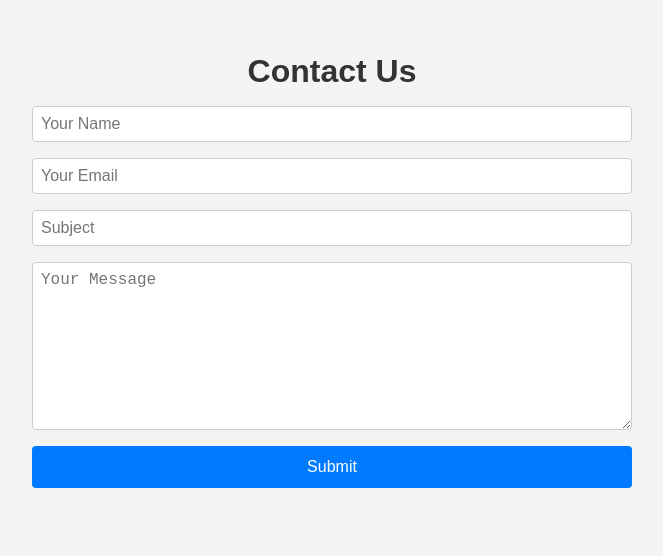
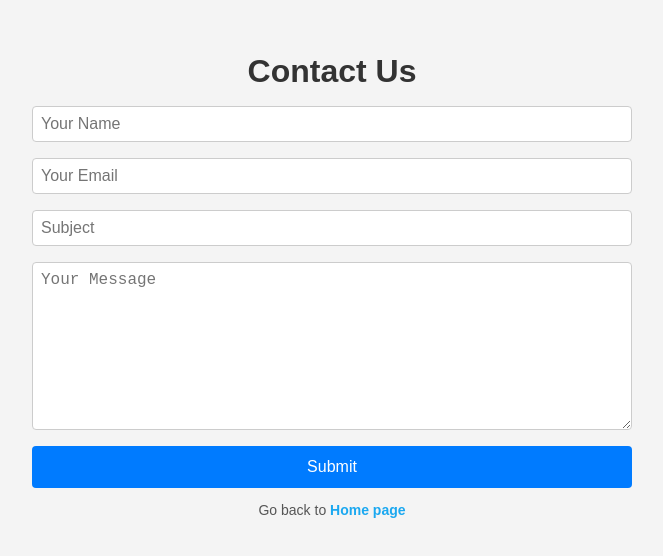
Before and after one commit to malhaouit/global-remote-jobs, a React (Vite) app in the folder front-end/: page /contact in a window 1280 px wide. Shown: the top 556 px of the page, without its empty margins (308-971 px from the left). Built offline with nearby package versions, Linux system fonts and the light colour scheme.

Commit message:
Add navigation to home page under the form

```diff
--- a/front-end/src/pages/Contact.jsx
+++ b/front-end/src/pages/Contact.jsx
@@ -84,6 +84,10 @@ const Contact = () => {
           {isSubmitting ? "Sending..." : "Submit"}
         </button>
       </form>
+
+      <div className="switch-text">
+        <p>Go back to <a href="/"><strong>Home page</strong></a></p>
+      </div>
     </div>
   );
 };
```
